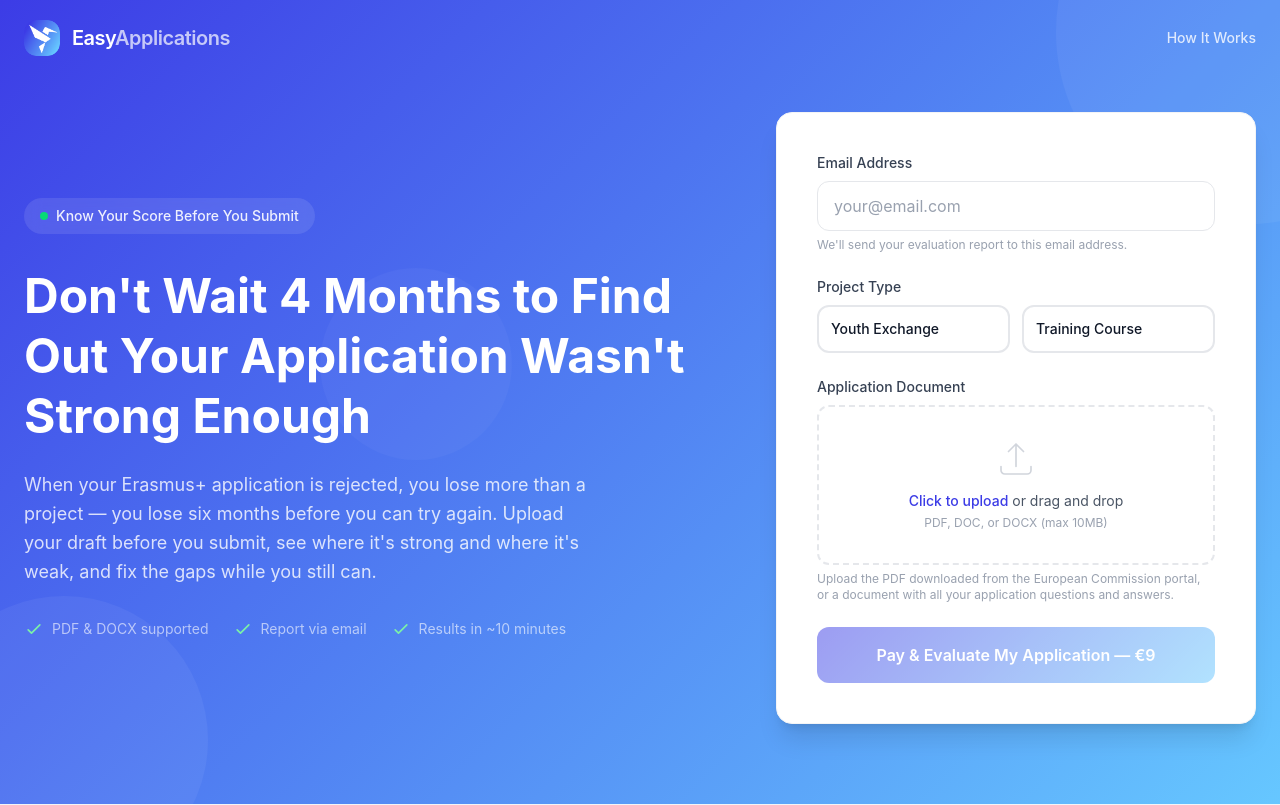
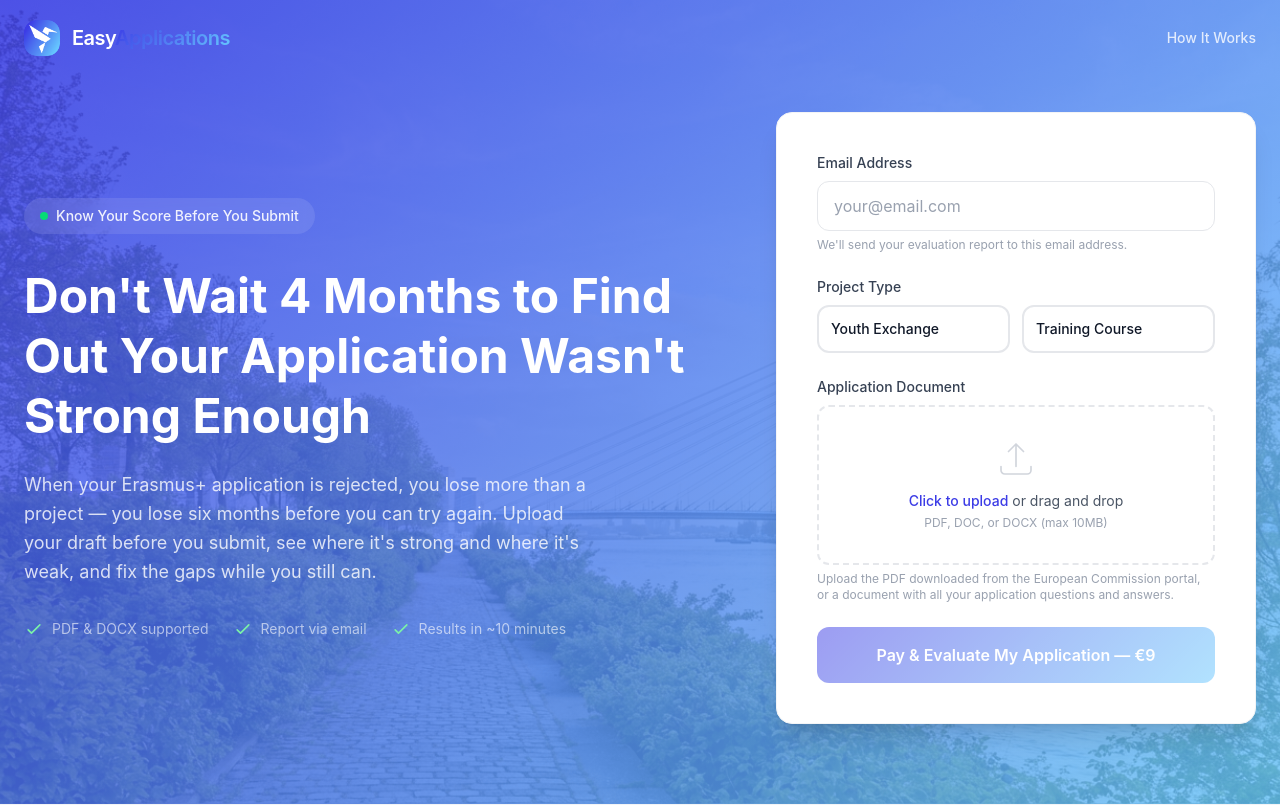
Before and after one commit to mickyusesai/easyapplications, a Next.js app: page / in a window 1280 px wide. Shown: the top 805 px of the page. Built offline with nearby package versions, Linux system fonts and the light colour scheme.

Commit message:
Add Erasmus bridge background image and update header styling
- Hero: replace solid gradient with bridge photo + gradient overlay
- Header: make logo text use gradient for "Applications" (matching
  EasyReimburse style)

https://claude.ai/code/session_01TBHaCoxGKSC2U9b7XkN32E

```diff
--- a/src/components/Header.tsx
+++ b/src/components/Header.tsx
@@ -8,7 +8,12 @@ export default function Header() {
           <Logo className="w-9 h-9 rounded-xl" />
           <span className="text-xl font-semibold tracking-tight">
             <span className="text-white">Easy</span>
-            <span className="text-white/70">Applications</span>
+            <span
+              className="bg-clip-text text-transparent"
+              style={{ backgroundImage: "linear-gradient(135deg, #3C3CE6 0%, #66C7FF 100%)" }}
+            >
+              Applications
+            </span>
           </span>
         </div>
         <a
--- a/src/components/Hero.tsx
+++ b/src/components/Hero.tsx
@@ -2,18 +2,19 @@ import UploadSection from "./UploadSection";
 
 export default function Hero() {
   return (
-    <section
-      className="relative overflow-hidden"
-      style={{
-        background: "linear-gradient(135deg, #3C3CE6 0%, #66C7FF 100%)",
-      }}
-    >
-      {/* Decorative background elements */}
-      <div className="absolute inset-0 overflow-hidden">
-        <div className="absolute -top-40 -right-40 w-96 h-96 rounded-full bg-white/5" />
-        <div className="absolute -bottom-20 -left-20 w-72 h-72 rounded-full bg-white/5" />
-        <div className="absolute top-1/3 left-1/4 w-48 h-48 rounded-full bg-white/3" />
-      </div>
+    <section className="relative overflow-hidden">
+      {/* Background image with gradient overlay */}
+      <div
+        className="absolute inset-0 bg-cover bg-center bg-no-repeat"
+        style={{ backgroundImage: "url('/erasmus bridge.png')" }}
+      />
+      <div
+        className="absolute inset-0"
+        style={{
+          background:
+            "linear-gradient(135deg, rgba(60, 60, 230, 0.85) 0%, rgba(102, 199, 255, 0.80) 100%)",
+        }}
+      />
 
       <div className="relative z-1 max-w-7xl mx-auto px-6 pt-28 pb-16 md:pb-20">
         <div className="flex flex-col lg:flex-row items-center gap-12 lg:gap-16">
```
